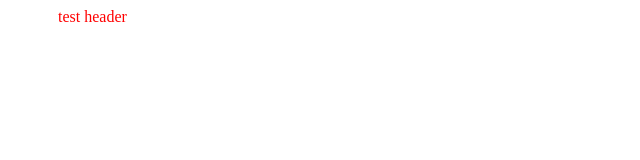
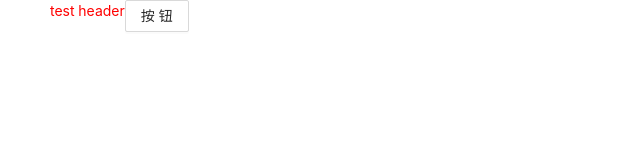
Before and after one commit to Jacky-Summer/react-ts-antd-mobx-admin-starter, a React app: page / in a window 1280 px wide. Shown: the top 160 px of the page, without its empty margins (0-640 px from the left). Built offline with nearby package versions, Linux system fonts and the light colour scheme.

Commit message:
feat: add antd support

```diff
--- a/package.json
+++ b/package.json
@@ -4,8 +4,8 @@
   "description": "React + TypeScript + Ant Design + MobX + Jest 后台管理系统模板",
   "main": "index.js",
   "scripts": {
-    "dev": "webpack serve --open --config ./config/webpack.dev.js",
-    "build": "webpack --config ./config/webpack.prod.js",
+    "dev": "webpack serve --open --config ./config/webpack.development.js",
+    "build": "webpack --config ./config/webpack.production.js",
     "lint": "yarn lint:eslint && yarn lint:css",
     "lint:eslint": "eslint src/**/*.{js,jsx,ts,tsx}",
     "lint:css": "stylelint src/**/*.{css,scss,less} --fix",
@@ -60,6 +60,7 @@
     "@typescript-eslint/parser": "^4.17.0",
     "autoprefixer": "^9.8.6",
     "babel-loader": "^8.2.2",
+    "babel-plugin-import": "^1.13.3",
     "clean-webpack-plugin": "^3.0.0",
     "css-loader": "^5.1.3",
     "cz-conventional-changelog": "^3.3.0",
@@ -97,6 +98,7 @@
     "webpack-merge": "^5.7.3"
   },
   "dependencies": {
+    "antd": "^4.14.0",
     "react": "^17.0.1",
     "react-dom": "^17.0.1"
   }
--- a/src/components/Header/index.tsx
+++ b/src/components/Header/index.tsx
@@ -1,8 +1,13 @@
 import React, { FC } from 'react'
+import { Button } from 'antd'
 import './index.less'
 
 const Header: FC = () => {
-  return <header>test header</header>
+  return (
+    <header>
+      test header<Button>按钮</Button>
+    </header>
+  )
 }
 
 export default Header
```
Also changed, not shown: .babelrc, 1 other file (tests, documents, lock files or other folders).
